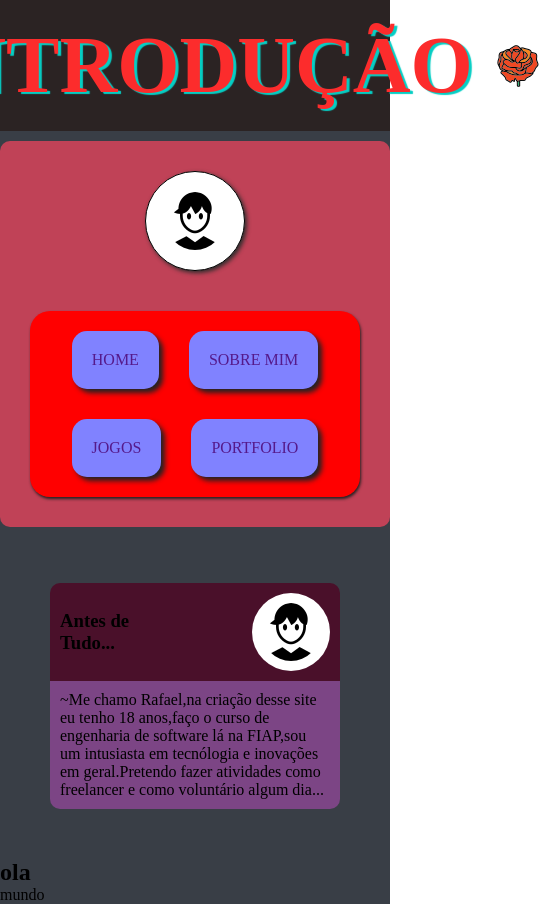
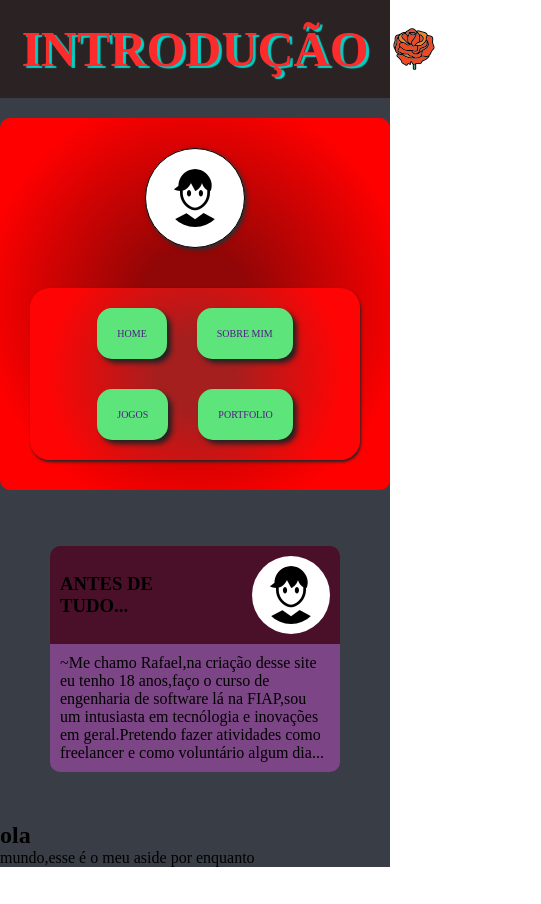
Before and after one commit to MeuPessoal1111/aprimorando-sitte, a plain HTML site: page index.html in a window 390 px wide. Shown: the whole page, 541 px wide, since content can reach past the window. After the commit the page ends 867 px from the top, so only its background shows below. Drawn offline with Linux system fonts and the light colour scheme.

Commit message:
arrumando display para portes mobile

```diff
--- a/index.html
+++ b/index.html
@@ -64,7 +64,7 @@
         <aside>
             <div id="fotos">
                 <h2>ola</h2>
-                <p>mundo</p>
+                <p>mundo,esse é o meu aside por enquanto</p>
 
             </div>
 
--- a/src/css/style.css
+++ b/src/css/style.css
@@ -28,14 +28,14 @@ nav{
     display: flex;
     justify-content: space-evenly;
     text-align: center;
-    padding: 10px 0px;
+    padding: 20px 0px;
     padding-bottom: 30px;
 
 
 }
 
  #foto-link{
-    background: rgb(192, 66, 87);
+    background: radial-gradient(circle, #910606 20%, rgb(255, 0, 0) 80%);
     display: flex;
     justify-content: space-evenly;
     text-align: center;
@@ -57,7 +57,7 @@ nav{
 }
 
 #foto-link ul{
-    background: rgb(255, 0, 0);
+    background: radial-gradient(circle, #a51f1f 20%, rgb(255, 4, 4) 80%);
     display: flex;
     gap: 30px;
     justify-content: center;
@@ -71,11 +71,12 @@ nav{
 #foto-link ul li{
     list-style: none;
     text-decoration: none;
-    background: rgb(128, 130, 255);
+    background: rgb(93, 228, 122);
     padding: 20px;
     border-radius: 15px;
     box-shadow: 4px 4px 5px rgb(36, 34, 34);
     transition: transform 0.2s ease 0.2s;
+    font-size: 20px;
 
 
 }
@@ -88,7 +89,7 @@ nav{
 }
 
 #foto-link ul li:hover{
-    background:  rgb(116, 118, 252);
+    background:  rgb(72, 214, 103);
     transform: translateX(-8px) ;
     animation-duration: 30s;
 
@@ -121,6 +122,7 @@ main{
     padding: 10px;
     border-top-left-radius: 10px;
     border-top-right-radius: 10px;
+    text-transform: uppercase;
 
 }
 
@@ -136,3 +138,13 @@ main{
     border-bottom-right-radius: 10px;
 
 }
+
+@media(max-width:768px){
+    #inicio{
+        font-size: 25px;
+    }
+    #foto-link ul li{
+        font-size: 10px;
+    }
+
+}
```
